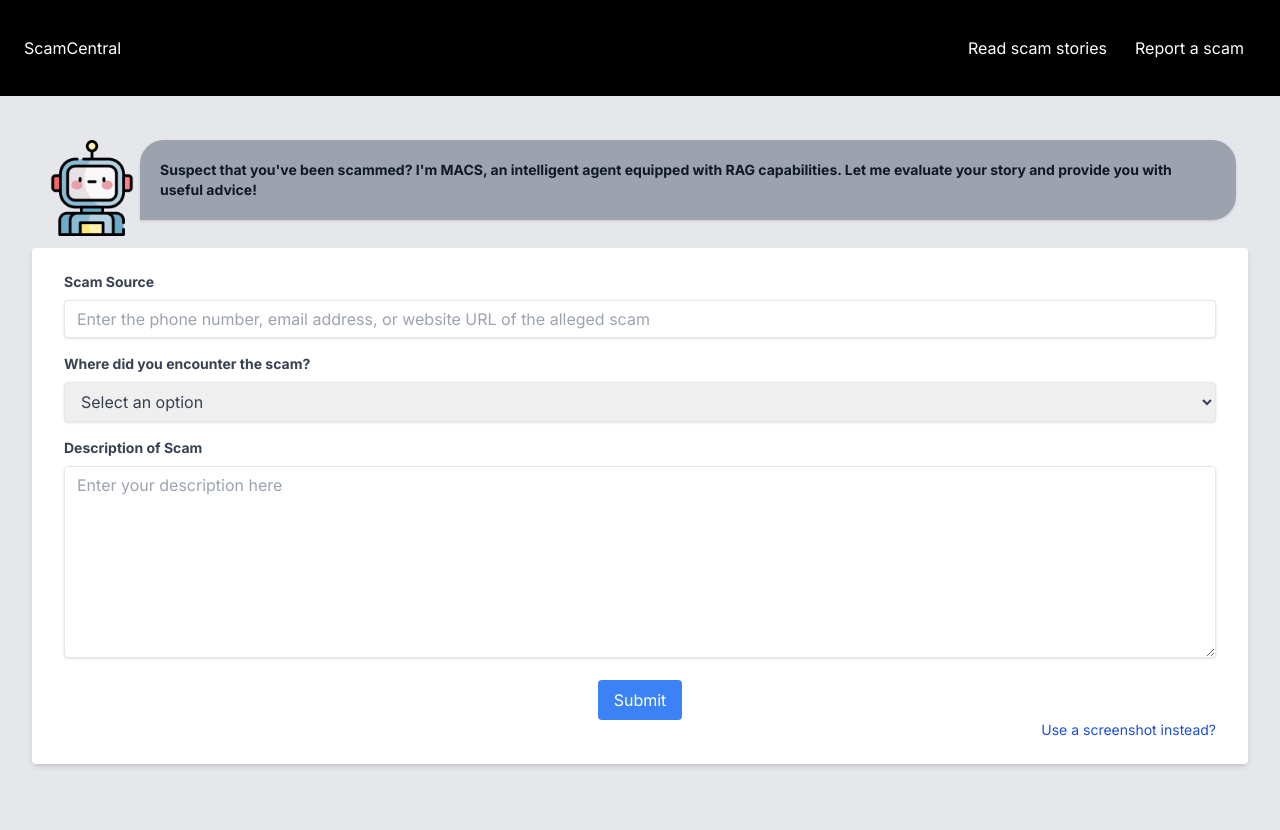
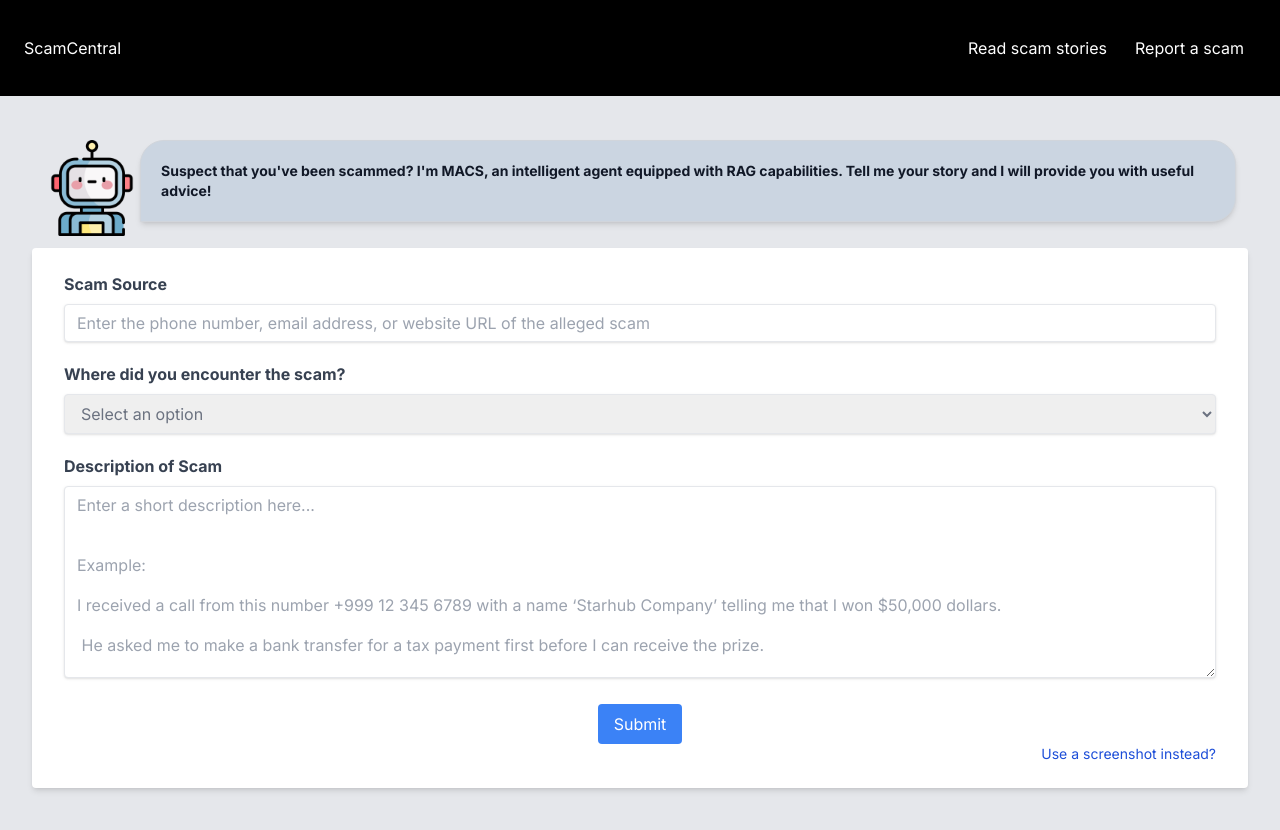
Before and after one commit to nseah21/say-no-to-scams, a Next.js app in the folder frontend/: page / in a window 1280 px wide. Shown: the top 830 px of the page. Built offline with nearby package versions, Linux system fonts and the light colour scheme.

Commit message:
Improve landing page

```diff
--- a/frontend/src/components/FormSection.jsx
+++ b/frontend/src/components/FormSection.jsx
@@ -2,7 +2,7 @@ import React, { useRef, useState } from "react";
 import Image from "next/image";
 import Mascot from "./Mascot";
 
-const mascotText = `Suspect that you've been scammed? I'm MACS, an intelligent agent equipped with RAG capabilities. Let me evaluate your story and provide you with useful advice!`;
+const mascotText = `Suspect that you've been scammed? I'm MACS, an intelligent agent equipped with RAG capabilities. Tell me your story and I will provide you with useful advice!`;
 
 const FormSection = ({ toggleUseFileUpload }) => {
   const sourceRef = useRef("");
@@ -24,9 +24,9 @@ const FormSection = ({ toggleUseFileUpload }) => {
         className="bg-white shadow-md rounded px-8 pt-6 pb-6 mb-4"
         onSubmit={handleSubmit}
       >
-        <div className="mb-4">
+        <div className="mb-5">
           <label
-            className="block text-gray-700 text-sm font-bold mb-2"
+            className="block text-gray-700 text-md font-bold mb-2"
             htmlFor="Source"
           >
             Scam Source
@@ -39,37 +39,38 @@ const FormSection = ({ toggleUseFileUpload }) => {
           />
         </div>
 
-        <div className="mb-4">
+        <div className="mb-5">
           <label
-            className="block text-gray-700 text-sm font-bold mb-2"
+            className="block text-gray-700 text-md font-bold mb-2"
             htmlFor="Method"
           >
             Where did you encounter the scam?
           </label>
           <select
-            className="shadow border rounded w-full py-2 px-3 text-gray-700 leading-tight focus:outline-none focus:shadow-outline"
+            className="shadow border rounded w-full py-2 px-3 text-gray-500 leading-tight focus:outline-none focus:shadow-outline"
             ref={methodRef}
           >
             <option value="">Select an option</option>
-            <option value="Phishing call/SMS/email">
-              Phishing call/SMS/email
-            </option>
-            <option value="Social media">Social media</option>
-            <option value="Spoofed website">Spoofed website</option>
-            <option value="Others">Others</option>
+            <option value="email">Email</option>
+            <option value="phone">Phone Call</option>
+            <option value="sms">SMS</option>
+            <option value="social_media">Social Media</option>
+            <option value="website">Website</option>
+            <option value="ecommerce">Ecommerce Platform</option>
+            <option value="other">Others</option>
           </select>
         </div>
 
-        <div className="mb-4">
+        <div className="mb-5">
           <label
-            className="block text-gray-700 text-sm font-bold mb-2"
+            className="block text-gray-700 text-md font-bold mb-2"
             htmlFor="Source"
           >
             Description of Scam
           </label>
           <textarea
             className="shadow appearance-none border rounded w-full min-h-48 py-2 px-3 text-gray-700 leading-tight focus:outline-none focus:shadow-outline"
-            placeholder="Enter your description here"
+            placeholder={"Enter a short description here...\n\n\nExample:\n\nI received a call from this number +999 12 345 6789 with a name ‘Starhub Company’ telling me that I won $50,000 dollars.\n\n He asked me to make a bank transfer for a tax payment first before I can receive the prize."}
             ref={descriptionRef}
           />
         </div>
--- a/frontend/src/components/Mascot.jsx
+++ b/frontend/src/components/Mascot.jsx
@@ -11,7 +11,7 @@ const Mascot = ({ text }) => {
         alt="An icon of a robot mascot"
       />
       <div>
-        <p className="shadow p-5 text-sm font-bold text-gray-900 border-gray-200 bg-gray-400 rounded-tr-3xl rounded-br-3xl rounded-tl-3xl">
+        <p className="shadow-md border p-5 text-sm font-bold text-gray-900 border-gray-300 bg-slate-300 rounded-tr-3xl rounded-br-3xl rounded-tl-3xl">
           {text}
         </p>
       </div>
```
Also changed, not shown: 1 other file (tests, documents, lock files or other folders).
